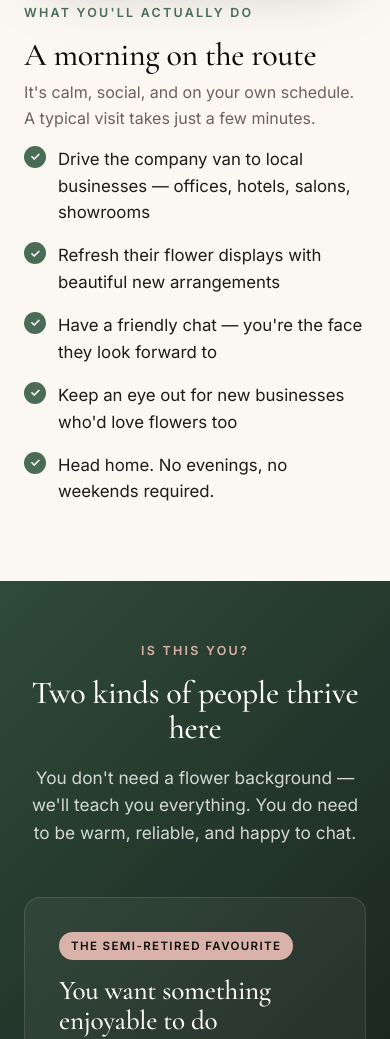
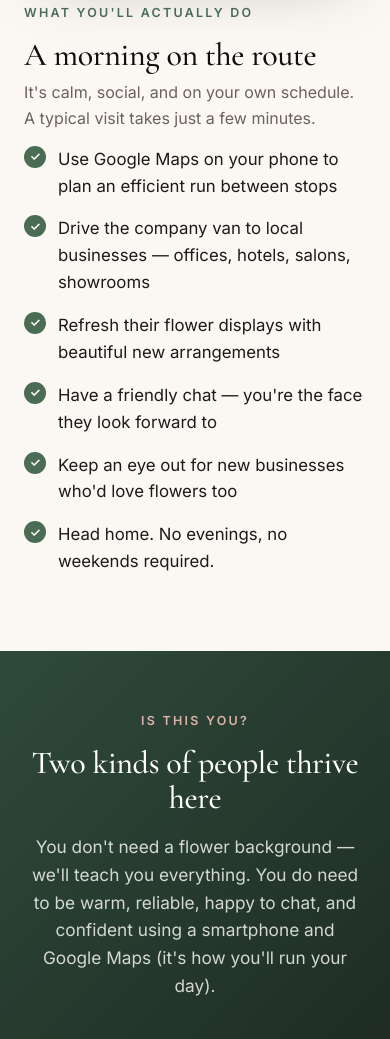
Before and after one commit to artrajeus/floral-image-vancouver, a plain HTML site: page index.html in a window 390 px wide. Shown: the part 2732-3771 px from the top of the page. Drawn offline with nearby package versions, Linux system fonts and the light colour scheme.

Commit message:
Add smartphone and Google Maps requirementsAdd smartphone + Google Maps requirement to landing page
Updated text to include smartphone and Google Maps usage.

```diff
--- a/index.html
+++ b/index.html
@@ -222,6 +222,7 @@
         <h2 style="font-size:clamp(2rem,4vw,2.8rem);margin-bottom:8px">A morning on the route</h2>
         <p style="color:var(--warm-grey);margin-bottom:8px">It's calm, social, and on your own schedule. A typical visit takes just a few minutes.</p>
         <ul class="checklist">
+          <li>Use Google Maps on your phone to plan an efficient run between stops</li>
           <li>Drive the company van to local businesses — offices, hotels, salons, showrooms</li>
           <li>Refresh their flower displays with beautiful new arrangements</li>
           <li>Have a friendly chat — you're the face they look forward to</li>
@@ -238,7 +239,7 @@
   <div class="wrap">
     <div class="section-eyebrow">Is this you?</div>
     <h2 class="section-title">Two kinds of people thrive here</h2>
-    <p class="section-sub" style="color:rgba(255,255,255,.8)">You don't need a flower background — we'll teach you everything. You do need to be warm, reliable, and happy to chat.</p>
+    <p class="section-sub" style="color:rgba(255,255,255,.8)">You don't need a flower background — we'll teach you everything. You do need to be warm, reliable, happy to chat, and confident using a smartphone and Google Maps (it's how you'll run your day).</p>
     <div class="twoup">
       <div class="persona">
         <span class="tag">The semi-retired favourite</span>
@@ -310,7 +311,7 @@
       </details>
       <details>
         <summary>Do I need experience with flowers?</summary>
-        <p>Not at all. If you're warm, reliable, organised and happy to work on your own, we'll teach you everything about the arrangements and the route. Most of our best reps had never arranged a flower before.</p>
+        <p>Not at all. If you're warm, reliable, organised and happy to work on your own, we'll teach you everything about the arrangements and the route. The one thing we can't teach on the job is being comfortable with a smartphone and Google Maps — you'll use them every day to find clients and plan your run — so you'll want to be confident there. Most of our best reps had never arranged a flower before.</p>
       </details>
       <details>
         <summary>How many hours is it, really?</summary>
```
